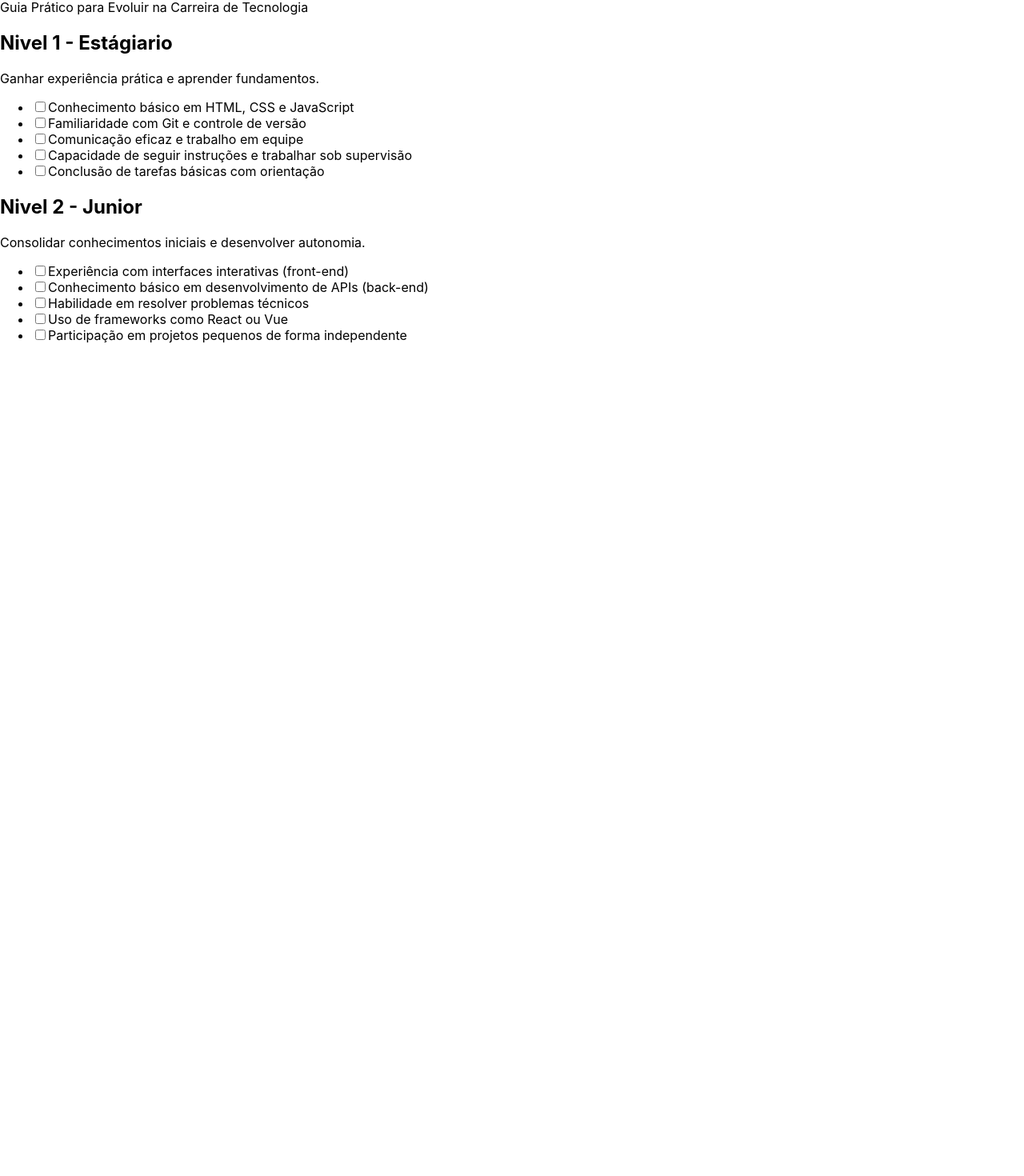
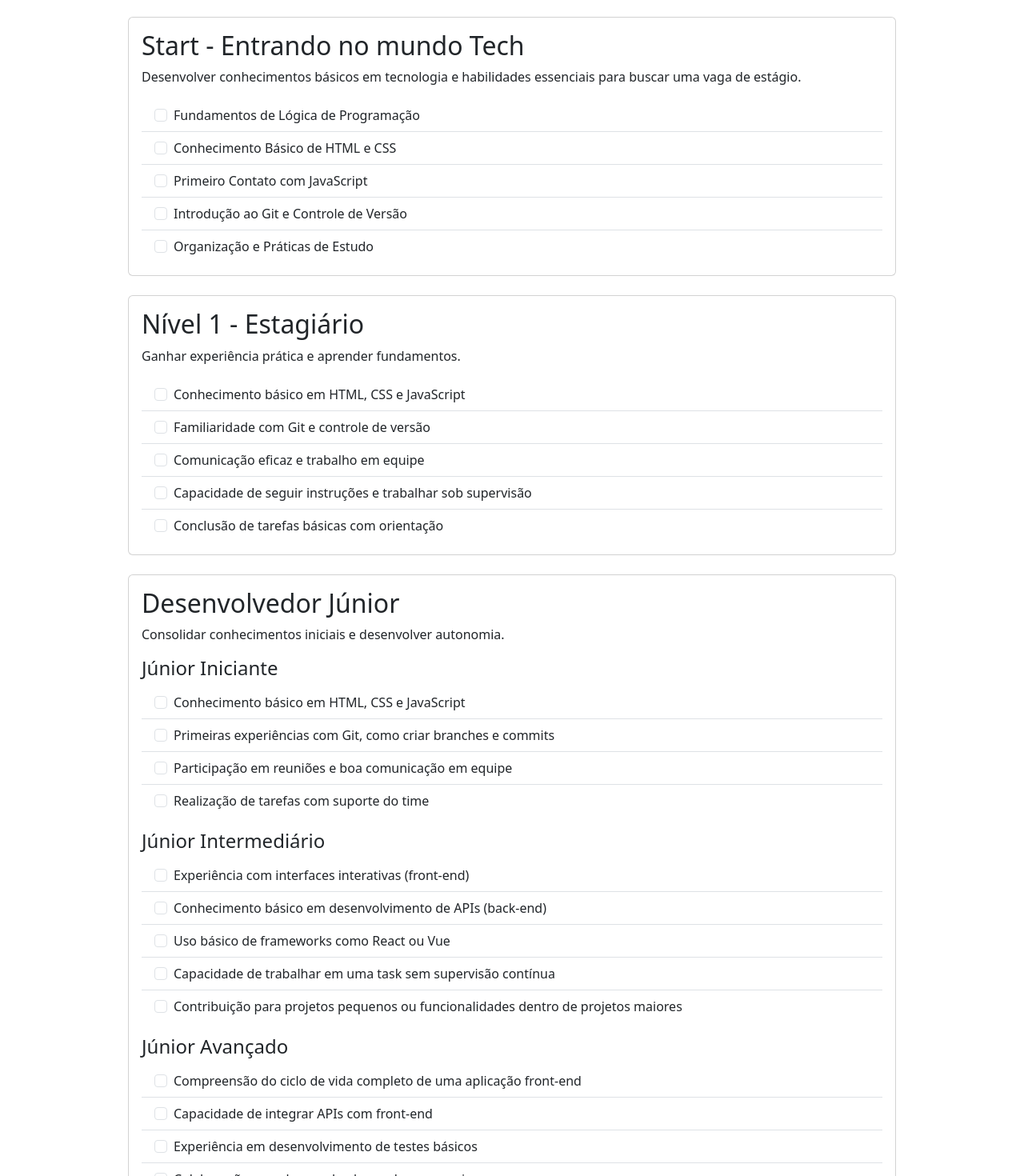
Before and after one commit to MatechSystems/pdi-frontend, a React (Create React App) app: page / in a window 1280 px wide. Shown: the part 83-1553 px from the top of the page at 80% size. Before the commit the page ends 800 px from the top, so only its background shows below. Built offline with nearby package versions, Linux system fonts and the light colour scheme.

Commit message:
feat: :sparkles: Implementação do nível 'start' e subníveis no nível 2

```diff
--- a/package.json
+++ b/package.json
@@ -6,7 +6,9 @@
     "@testing-library/jest-dom": "^5.17.0",
     "@testing-library/react": "^13.4.0",
     "@testing-library/user-event": "^13.5.0",
+    "bootstrap": "^5.3.3",
     "react": "^18.3.1",
+    "react-bootstrap": "^2.10.5",
     "react-dom": "^18.3.1",
     "react-scripts": "5.0.1",
     "web-vitals": "^2.1.4"
--- a/src/App.js
+++ b/src/App.js
@@ -1,5 +1,5 @@
-// src/App.js
 import React from 'react';
+import 'bootstrap/dist/css/bootstrap.min.css';
 import Header from './components/Header.js';
 import Etapas from './components/Etapas.js';
 
--- a/src/components/Etapas.js
+++ b/src/components/Etapas.js
@@ -4,8 +4,19 @@ import NivelCarreira from "./NivelCarreira";
 function Etapas() {
   const niveis = [
     {
-      titulo: "Nivel 1 - Estágiario",
-      descricao: "Ganhar experiência prática e aprender fundamentos.",
+      titulo: "Start - Entrando no mundo Tech",
+      objetivo: "Desenvolver conhecimentos básicos em tecnologia e habilidades essenciais para buscar uma vaga de estágio.",
+      requisitos: [
+        "Fundamentos de Lógica de Programação",
+        "Conhecimento Básico de HTML e CSS",
+        "Primeiro Contato com JavaScript",
+        "Introdução ao Git e Controle de Versão",
+        "Organização e Práticas de Estudo"
+      ]
+    },
+    {
+      titulo: "Nível 1 - Estagiário",
+      objetivo: "Ganhar experiência prática e aprender fundamentos.",
       requisitos: [
         "Conhecimento básico em HTML, CSS e JavaScript",
         "Familiaridade com Git e controle de versão",
@@ -13,28 +24,53 @@ function Etapas() {
         "Capacidade de seguir instruções e trabalhar sob supervisão",
         "Conclusão de tarefas básicas com orientação"
       ]
-  },
+    },
     {
-      titulo: "Nivel 2 - Junior",
-      descricao: "Consolidar conhecimentos iniciais e desenvolver autonomia.",
-      requisitos: [
-        "Experiência com interfaces interativas (front-end)",
-        "Conhecimento básico em desenvolvimento de APIs (back-end)",
-        "Habilidade em resolver problemas técnicos",
-        "Uso de frameworks como React ou Vue",
-        "Participação em projetos pequenos de forma independente"
+      titulo: "Desenvolvedor Júnior",
+      objetivo: "Consolidar conhecimentos iniciais e desenvolver autonomia.",
+      subniveis: [
+        {
+          titulo: "Júnior Iniciante",
+          requisitos: [
+            "Conhecimento básico em HTML, CSS e JavaScript",
+            "Primeiras experiências com Git, como criar branches e commits",
+            "Participação em reuniões e boa comunicação em equipe",
+            "Realização de tarefas com suporte do time"
+          ]
+        },
+        {
+          titulo: "Júnior Intermediário",
+          requisitos: [
+            "Experiência com interfaces interativas (front-end)",
+            "Conhecimento básico em desenvolvimento de APIs (back-end)",
+            "Uso básico de frameworks como React ou Vue",
+            "Capacidade de trabalhar em uma task sem supervisão contínua",
+            "Contribuição para projetos pequenos ou funcionalidades dentro de projetos maiores"
+          ]
+        },
+        {
+          titulo: "Júnior Avançado",
+          requisitos: [
+            "Compreensão do ciclo de vida completo de uma aplicação front-end",
+            "Capacidade de integrar APIs com front-end",
+            "Experiência em desenvolvimento de testes básicos",
+            "Colaboração com desenvolvedores plenos e seniores",
+            "Identificação e sugestão de melhorias em funcionalidades"
+          ]
+        }
       ]
     }
   ];
 
   return (
-    <div >
+    <div>
       {niveis.map((nivel, index) => (
         <NivelCarreira
           key={index}
           titulo={nivel.titulo}
-          descricao={nivel.descricao}
+          objetivo={nivel.objetivo}
           requisitos={nivel.requisitos}
+          subniveis={nivel.subniveis}
         />
       ))}
     </div>
--- a/src/components/Header.js
+++ b/src/components/Header.js
@@ -2,7 +2,7 @@ import React from 'react';
 
 function Header() {
   return (
-    <header>
+    <header className="text-center">
       <h1>Projeto de Desenvolvimento Individual</h1>
       <p>Guia Prático para Evoluir na Carreira de Tecnologia</p>
     </header>
--- a/src/components/NivelCarreira.js
+++ b/src/components/NivelCarreira.js
@@ -1,18 +1,37 @@
 import React from 'react';
 
-function NivelCarreira({ titulo, descricao, requisitos }) {
+function NivelCarreira({ titulo, objetivo, requisitos, subniveis }) {
   return (
-    <div >
-      <h2>{titulo}</h2>
-      <p>{descricao}</p>
-      <ul>
-        {requisitos.map((requisito, index) => (
-          <li key={index}>
-            <input type="checkbox" />
-            {requisito}
-          </li>
+    <div className="nivel-carreira card my-4 w-75 mx-auto">
+      <div className="card-body">
+        <h2 className="card-title">{titulo}</h2>
+        {objetivo && <p className="card-text">{objetivo}</p>}
+
+        {requisitos && (
+          <ul className="list-group list-group-flush">
+            {requisitos.map((requisito, index) => (
+              <li key={index} className="list-group-item">
+                <input type="checkbox" className="form-check-input me-2" />
+                {requisito}
+              </li>
+            ))}
+          </ul>
+        )}
+
+        {subniveis && subniveis.map((subnivel, index) => (
+          <div key={index} className="subnivel mt-3">
+            <h4>{subnivel.titulo}</h4>
+            <ul className="list-group list-group-flush">
+              {subnivel.requisitos.map((requisito, subIndex) => (
+                <li key={subIndex} className="list-group-item">
+                  <input type="checkbox" className="form-check-input me-2" />
+                  {requisito}
+                </li>
+              ))}
+            </ul>
+          </div>
         ))}
-      </ul>
+      </div>
     </div>
   );
 }
```
Also changed, not shown: 1 other file (tests, documents, lock files or other folders).
